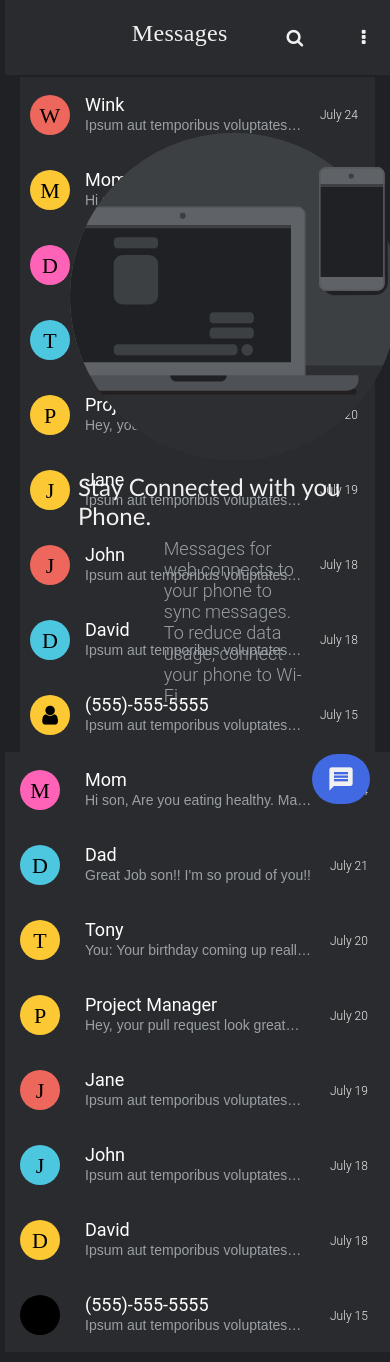
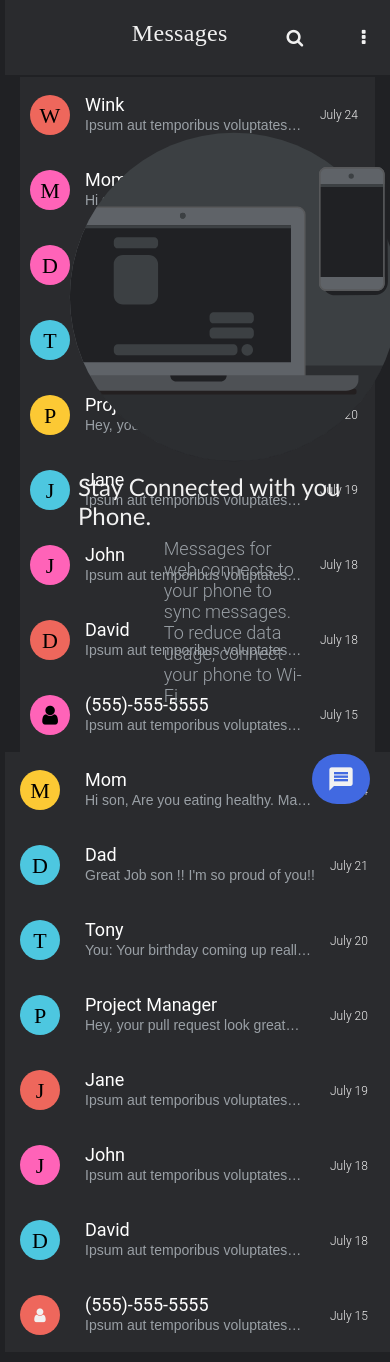
Before and after one commit to cbedroid/Messenger-UI, a plain HTML site: page index.html in a window 390 px wide. Drawn offline with nearby package versions, Linux system fonts and the light colour scheme.

Commit message:
Fix profile image colors

```diff
--- a/app.js
+++ b/app.js
@@ -1,16 +1,32 @@
 var test = new Array();
+
 $(document).ready(() => {
+
+
   //GLOBALS
   const main_section = $("#main_section");
+  const convos = $(".convo-wrapper");
   const mobile_bg = "#" + $(main_section).data("mobile");
   const desktop_bg = "#" + $(main_section).data("desktop");
+
+  const colors = [ "rgb(252, 201, 52)", "#EE675C", "#FF63B8", "#4dc7e0" ];
+  // Set total numbers of conversation in dataset
+  // for css profile image color
+  $(main_section).data('cc',convos.length);
+  //window.alert(convos.length);
+
+
   // chck if user is using a mobile device
   const is_mobile = /android|webos|iphone|ipad|ipod|blackberry|iemobile|opera mini/i.test(
     navigator.userAgent.toLowerCase()
   );
 
   // Set convo panel background color according to device
-  $(".convo-wrapper").each(function () {
+  // Set profile image background color
+  $(convos).each(function () {
+    const random = Math.floor(Math.random() * colors.length);
+    $(this).find('.img-tray').css('background',colors[random]);
+
     this.style.background = is_mobile ? mobile_bg : desktop_bg;
   });
 
@@ -36,7 +52,7 @@ $(document).ready(() => {
   });
 
   // Map first letter of user's name to profile image
-  $(".convo-wrapper").map(function (combo) {
+  $(convos).map(function (combo) {
     const username = $(this).find(".username");
     let text = username.text();
     let profile_icon = $(this).find(".profile-img")[0];
@@ -51,9 +67,9 @@ $(document).ready(() => {
   });
 
   /** ATTACH MOBILE TOUCH/HOVER EVENTS  **/
-  $(".convo-wrapper").on("touchstart click", function (e) {
+  $(convos).on("touchstart click", function (e) {
     // reset all convo background color to default
-    $(".convo-wrapper").each(function () {
+    $(convos).each(function () {
       this.style.background = is_mobile ? mobile_bg : desktop_bg;
     });
     // change color of element being touched/ hover
--- a/app.sass
+++ b/app.sass
@@ -7,8 +7,9 @@ $secondary: #f1f1f1
 $text_secondary: #9aa0a6
 
 =profile_imgcolors
-  $colors:   rgb(252, 201, 52), #EE675C,#FF63B8, #4dc7e0
-  @for $index from 0 through 9
+  $colors:   #{rgb(252, 201, 52)}, #EE675C,#FF63B8, #4dc7e0
+  @debug  Total #{attr("data-cc")}
+  @for $index from 0 through 18
     @debug #{$index}
     .convo-wrapper:nth-child(#{$index})
       .img-tray
@@ -20,7 +21,7 @@ body
   background: $primary
   color: $secondary
   font: 400 16px Roboto
-  +profile_imgcolors()
+  //+profile_imgcolors()
   overflow-x: hidden
 
 
--- a/index.html
+++ b/index.html
@@ -19,7 +19,7 @@
 <body>
   <div class="row no-gutters">
     <div class="col-12 col-md-3" >
-      <section id="main_section" data-desktop="2a2b2e" data-mobile="202124">
+      <section id="main_section" data-cc=0 data-desktop="2a2b2e" data-mobile="202124">
         <div class="msg-header">
         <nav class="nav-top">
           <div class="nav-top--flex-right">
@@ -63,7 +63,7 @@
           </div>
           <div class="msg-preview">
             <h3 class="username">Dad</h3>
-            <p>Great Job son!! I'm so proud of you!!</p>
+            <p>Great Job son !! I'm so proud of you!!</p>
           </div>
           <div class="date-tray">
             <small class="msg-date"> July 21</small>
@@ -170,7 +170,7 @@
           </div>
           <div class="msg-preview">
             <h3 class="username">Dad</h3>
-            <p>Great Job son!! I'm so proud of you!!</p>
+            <p>Great Job son !! I'm so proud of you!!</p>
           </div>
           <div class="date-tray">
             <small class="msg-date"> July 21</small>
@@ -242,18 +242,18 @@
         </div>
         </div>
         <!-- message -->
-      <div class="convo-wrapper">
+        <div class="convo-wrapper">
           <div class="img-tray">
-            <i class="profile-img fa fa-user"></i>
+            <i class="profile-im2g fa fa-user"></i>
           </div>
           <div class="msg-preview">
-            <h3 class="username">(555)-555-5555</h3>
+            <h3 class="username"> (555)-555-5555</h3>
             <p>Ipsum aut temporibus voluptates assumenda optio Aut nulla dolorem ratione saepe et rerum nostrum? Pariatur porro velit dolorem consequatur soluta? Quam voluptatibus quis culpa similique excepturi. Iste accusantium voluptates fugit?</p>
           </div>
           <div class="date-tray">
             <small class="msg-date"> July 15</small>
         </div>
-        </div>
+      </div>
 
       <!-- Floating Chat Icon-->
       <div class="action-widget">
```
Also changed, not shown: app.css, 1 other file.
